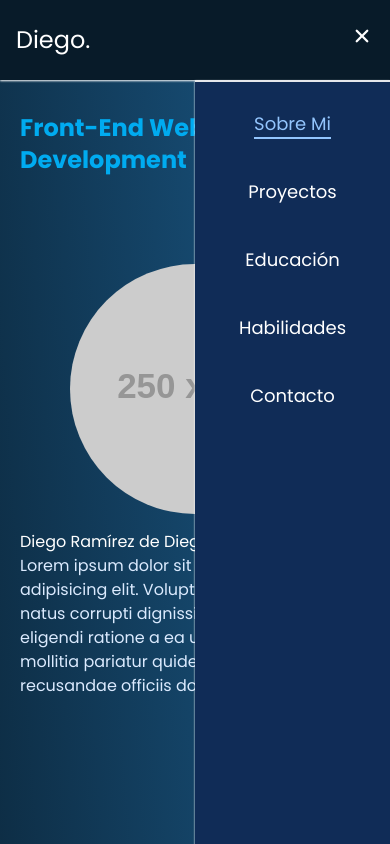
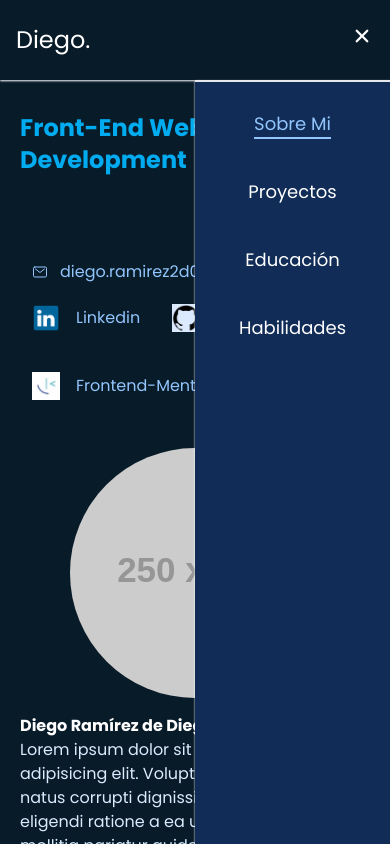
Before and after one commit to Diego2Drm/Portafolio, a React (Vite) app: page / in a window 390 px wide. Shown: the top 844 px of the page. Built offline with nearby package versions, Linux system fonts and the light colour scheme.

Commit message:
Deleted Contact Component, Change of background and About Me Desktop

```diff
--- a/src/App.jsx
+++ b/src/App.jsx
@@ -2,7 +2,7 @@ import { NavBar } from "./Components/Nav/NavBar"
 import { AboutMe } from "./Components/AboutMe/AboutMe"
 import { Projects } from "./Components/Projects/Projects"
 import { Skills } from "./Components/Skills/Skills"
-import { Contact } from "./Components/Contact/Contact"
+// import { Contact } from "./Components/Contact/Contact"
 import { Education } from "./Components/Education/Education"
 import { SideBar } from "./Components/Nav/SideBar"
 
@@ -15,7 +15,7 @@ function App() {
       <Projects />
       <Education />
       <Skills />
-      <Contact />
+      {/* <Contact /> */}
     </>
   )
 }
--- a/src/Components/AboutMe/AboutMe.jsx
+++ b/src/Components/AboutMe/AboutMe.jsx
@@ -1,19 +1,55 @@
 import React from "react";
+import gitHubImg from "../../assets/github.png"
+import frontendImg from "../../assets/frontendMentor.png"
+import linkedin from "../../assets/linkedin.png"
 
 function AboutMe() {
   return (
-        <section id="AboutMe" className="min-h-screen pt-28 p-5">
-            <h2 className="text-2xl text-Text font-bold">Front-End Web Development</h2>
-            <div className="flex justify-end">
-                <a href="" className="text-white p-2 bg-red-700 rounded-lg my-4 block w-40 text-center shadow-sm shadow-white">Descargar C.V</a>
+    <section id="AboutMe" className="min-h-screen pt-28 p-5 lg:pl-64 lg:pr-10 lg:pt-14">
+      <h2 className="text-2xl text-Text font-bold md:text-3xl">Front-End Web Development</h2>
+      <div className="flex justify-end lg:justify-start">
+        <a href="" className="text-white p-2 bg-red-700 rounded-lg my-4 block w-40 text-center shadow-sm shadow-white">
+          Descargar C.V
+        </a>
       </div>
-            <div className="flex justify-center my-4">
-                <img src="https://placehold.co/250x250" alt="i,am" className="rounded-full"/>
+
+      <article className="p-3">
+
+        <p className="flex text-blue-300 items-center gap-3">
+          <ion-icon name="mail-outline"></ion-icon>
+          <span>diego.ramirez2d03@gmail.com</span>
+        </p>
+
+        <div className="flex flex-wrap gap-x-8">
+          <a href="https://www.linkedin.com/in/diego-ramirez-b8220b314/" className="flex my-5 gap-4 text-blue-300 items-center hover:text-[#40A2E3]" target="_blank">
+            <img className="w-7 lg:w-10" src={linkedin} alt="frontend-logo" />
+            Linkedin
+          </a>
+
+          <a href="" className="flex my-5 gap-4 text-blue-300 items-center hover:text-[#40A2E3]" target="_blank">
+            <img className="w-7 lg:w-10 bg-blue-100" src={gitHubImg} alt="github-logo" />
+            Git-Hub
+          </a>
+
+          <a href="" className="flex my-5 gap-4 text-blue-300 items-center hover:text-[#40A2E3]" target="_blank">
+            <img className="w-7 lg:w-10" src={frontendImg} alt="frontend-logo" />
+            Frontend-Mentor
+          </a>
         </div>
-            <div>
-                <h3 className="text-white">Diego Ramírez de Diego</h3>
-                <p className="text-blue-100">Lorem ipsum dolor sit amet consectetur adipisicing elit. Voluptate dolor aperiam, natus corrupti dignissimos recusandae eligendi ratione a ea unde assumenda, mollitia pariatur quidem! Ipsam illo recusandae officiis doloribus vitae?</p>
+      </article>
+
+      <article className="lg:flex flex-row-reverse items-center ">
+        <div className="flex justify-center my-4 lg:w-1/2">
+          <img src="https://placehold.co/250x250" alt="i,am" className="rounded-full lg:w-96" />
         </div>
+        <div className="lg:w-1/2">
+          <h3 className="text-white lg:text-2xl font-bold">Diego Ramírez de Diego</h3>
+          <p className="text-blue-100">
+            Lorem ipsum dolor sit amet consectetur adipisicing elit. Voluptate dolor aperiam, natus corrupti dignissimos recusandae eligendi ratione a ea unde assumenda, mollitia pariatur quidem! Ipsam illo recusandae officiis doloribus vitae?
+          </p>
+        </div>
+      </article>
+
     </section>
   );
 };
--- a/src/Components/Contact/Contact.jsx
+++ /dev/null
@@ -1,34 +0,0 @@
-import React from "react";
-import gitHubImg from "../../assets/github.png"
-import frontendImg from "../../assets/frontendMentor.png"
-import linkedin from "../../assets/linkedin.png"
-
-function Contact() {
-  return (
-    <section id="Contact" className="min-h-screen p-5">
-      <h2 className="text-blue-500  text-3xl mb-5 tracking-[5px]">Contacto</h2>
-      <div>
-        <div className="flex text-blue-300 items-center gap-3 text-lg">
-          <ion-icon name="mail-outline"></ion-icon>
-          <p>diego.ramirez2d03@gmail.com</p>
-        </div>
-
-        <a href="https://www.linkedin.com/in/diego-ramirez-b8220b314/" className="flex my-5 gap-4 text-blue-300 underline items-center" target="_blank">
-          <img className="w-14" src={linkedin} alt="frontend-logo" />Linkedin
-        </a>
-
-        <a href="" className="flex my-5 gap-4 text-blue-300 underline items-center" target="_blank">
-          <img className="w-14 bg-white" src={gitHubImg} alt="github-logo" />Git-Hub
-        </a>
-
-        <a href="" className="flex my-5 gap-4 text-blue-300 underline items-center" target="_blank">
-          <img className="w-14" src={frontendImg} alt="frontend-logo" />Frontend-Mentor
-        </a>
-
-
-      </div>
-    </section>
-  );
-};
-
-export { Contact };
--- a/src/Components/Nav/NavBar.jsx
+++ b/src/Components/Nav/NavBar.jsx
@@ -8,7 +8,7 @@ function NavBar() {
   return (
     <>
       <header className="fixed w-full top-0 left-0 z-10 flex justify-between items-center bg-Background py-6 px-4 text-white shadow-sm shadow-white
-      xl:hidden">
+      lg:hidden">
         <Link
               className="text-2xl text-white"
               to="AboutMe"
@@ -73,18 +73,6 @@ function NavBar() {
                 Habilidades
               </Link>
             </li>
-            <li>
-              <Link
-                activeClass="text-blue-300 border-b-2 border-blue-300 pb-[1px]"
-                to="Contact"
-                spy={true}
-                smooth={true}
-                offset={-110}
-                duration={500}
-              >
-                Contacto
-              </Link>
-            </li>
           </ul>
         </nav>
       </header>
--- a/src/Components/Nav/SideBar.jsx
+++ b/src/Components/Nav/SideBar.jsx
@@ -14,7 +14,7 @@ function SideBar() {
   }
 
   return (
-    <aside className={`fixed left-0 shadow-md shadow-white bg-gradient-to-bl from-Background2 to-Background to-80% h-full p-5 z-10 ${isOpen ? "w-48" : "w-28"} hidden xl:flex xl:flex-col duration-500`}>
+    <aside className={`fixed left-0 shadow-md shadow-white bg-gradient-to-bl from-Background2 to-Background to-80% h-full p-5 z-10 ${isOpen ? "w-48" : "w-28"} hidden lg:flex lg:flex-col duration-500`}>
 
       <h2 className="text-2xl text-white duration-500">{isOpen ? "Diego." : "Die..."}</h2>
 
@@ -24,7 +24,7 @@ function SideBar() {
       </div>
 
       <nav className="mt-10">
-        <ul className="*:cursor-pointer flex flex-col gap-28 items-center">
+        <ul className="*:cursor-pointer flex flex-col gap-36 items-center">
           <li>
             <Link
               className="hover:bg-lightWhite flex justify-center items-center gap-4 p-3 text-blue-100"
@@ -96,23 +96,6 @@ function SideBar() {
             </Link>
           </li>
 
-          <li>
-            <Link
-              className="hover:bg-lightWhite flex justify-center items-center gap-4 p-3 text-blue-100"
-              activeClass="text-blue-300 bg-lightWhite"
-              to="Contact"
-              spy={true}
-              smooth={true}
-              offset={-110}
-              duration={500}
-              onClick={handleIconOpen}
-            >
-              <div className="text-3xl">
-                <ion-icon name="mail"></ion-icon>
-              </div>
-              <span className={`${!isOpen && "hidden"} origin-left duration-700`}>Contacto</span>
-            </Link>
-          </li>
         </ul>
       </nav>
     </aside>
--- a/src/index.css
+++ b/src/index.css
@@ -3,7 +3,7 @@
 @tailwind utilities;
 
 html{
-    @apply min-h-screen bg-gradient-to-bl from-Background2 to-Background to-80% font-Poppins
+    @apply min-h-screen bg-Background font-Poppins
 }
 .navLink .active{
     color: red;
```
Lines whose indentation alone changed are shown as unchanged.
